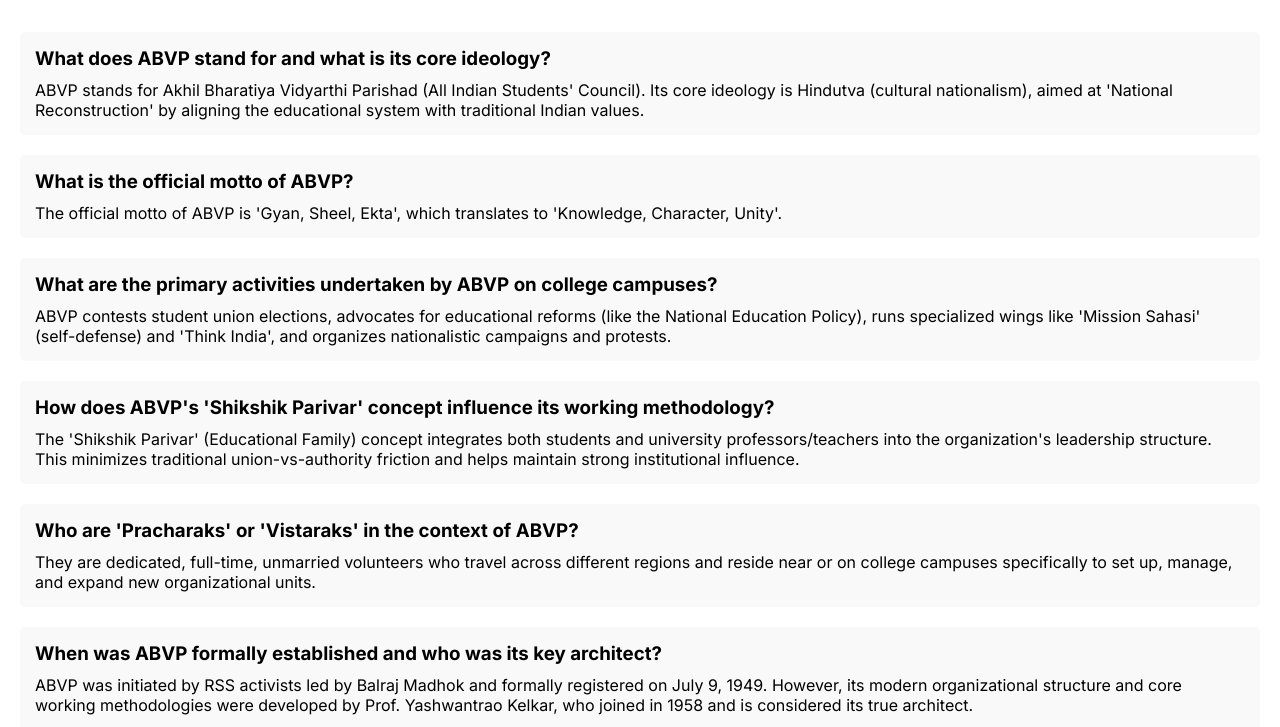
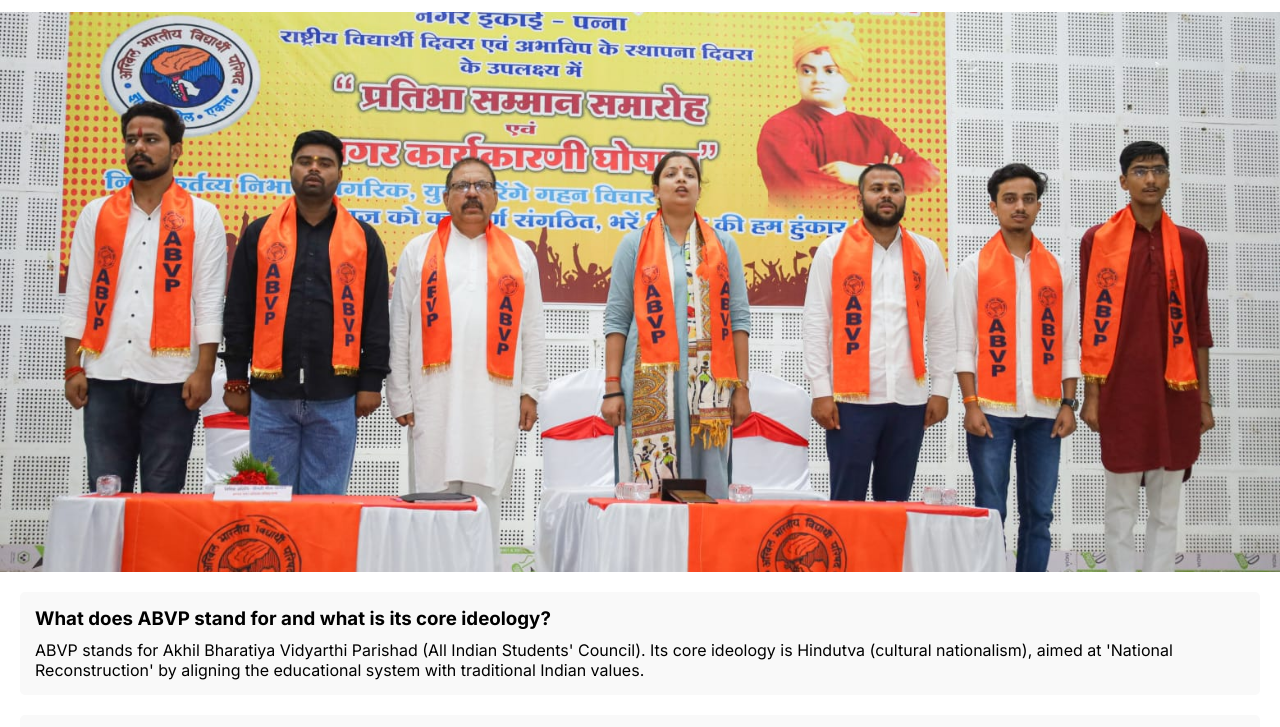
Before and after one commit to akshaygupta0852-art/ABVP, a website: page index.html in a window 1280 px wide. Shown: the part 68-795 px from the top of the page. Drawn offline with Linux system fonts and the light colour scheme.

Commit message:
Image container adding

```diff
--- a/index.html
+++ b/index.html
@@ -18,6 +18,12 @@
         <li id="adminPanel">Admin panel</li>
       </ul>
     </nav>
+
+    <!-- Image container -->
+
+    <div id="imgContainer">
+      <img loading="lazy" class="images" src="./resources/IMG-20260702-WA0000.jpg" />
+    </div>
 
     <!-- About section -->
 
--- a/script.js
+++ b/script.js
@@ -349,6 +349,7 @@
 const adminPanel = document.getElementById('adminPanelDialog');
 const clsAdminPanel = document.getElementById('closeAdminPanelDialog');
 const dataTable = document.getElementById('studentData');
+const imageCarousel = document.getElementById('imgContainer');
 
 
 // fetching data
--- a/style.css
+++ b/style.css
@@ -280,3 +280,24 @@
   padding: 6px;
   width: 300px;
 }
+
+/* Image Container */
+
+#imgContainer{
+  width: 100%;
+  height: 40%;
+  background-color: black;
+  overflow: hidden;
+  display: flex;
+}
+#imgContainer img{
+  width: 100%;
+  height: 100%;
+  object-fit: cover;
+}
+
+@media(min-width:950px){
+  #imgContainer{
+    height: 70%;
+  }
+}
```
Also changed, not shown: resources/IMG-20260702-WA0000.jpg (added), resources/IMG-20260702-WA0001.jpg (added), resources/IMG-20260702-WA0002.jpg (added), resources/IMG-20260702-WA0003.jpg (added), resources/IMG-20260702-WA0004.jpg (added), resources/IMG-20260702-WA0005.jpg (added), resources/IMG-20260702-WA0006.jpg (added), resources/IMG-20260702-WA0007.jpg (added), resources/IMG-20260702-WA0008.jpg (added), resources/IMG-20260702-WA0009.jpg (added).
